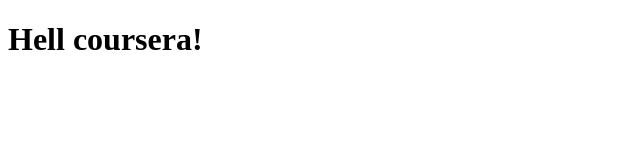
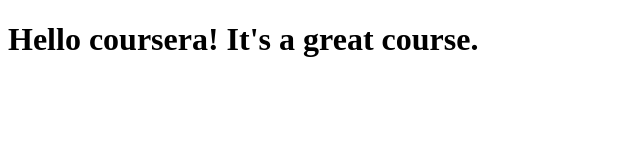
Before and after one commit to medlan/coursera-test, a plain HTML site: page site/index.html in a window 1280 px wide. Shown: the whole page, without its empty margins (0-640 px from the left). Drawn offline with Linux system fonts and the light colour scheme.

Commit message:
Small adition to first page

```diff
--- a/site/index.html
+++ b/site/index.html
@@ -5,6 +5,6 @@
 </head>
 <body>
 
-<h1>Hell coursera!</h1>
+<h1>Hello coursera! It's a great course.</h1>
 </body>
 </html>
```
